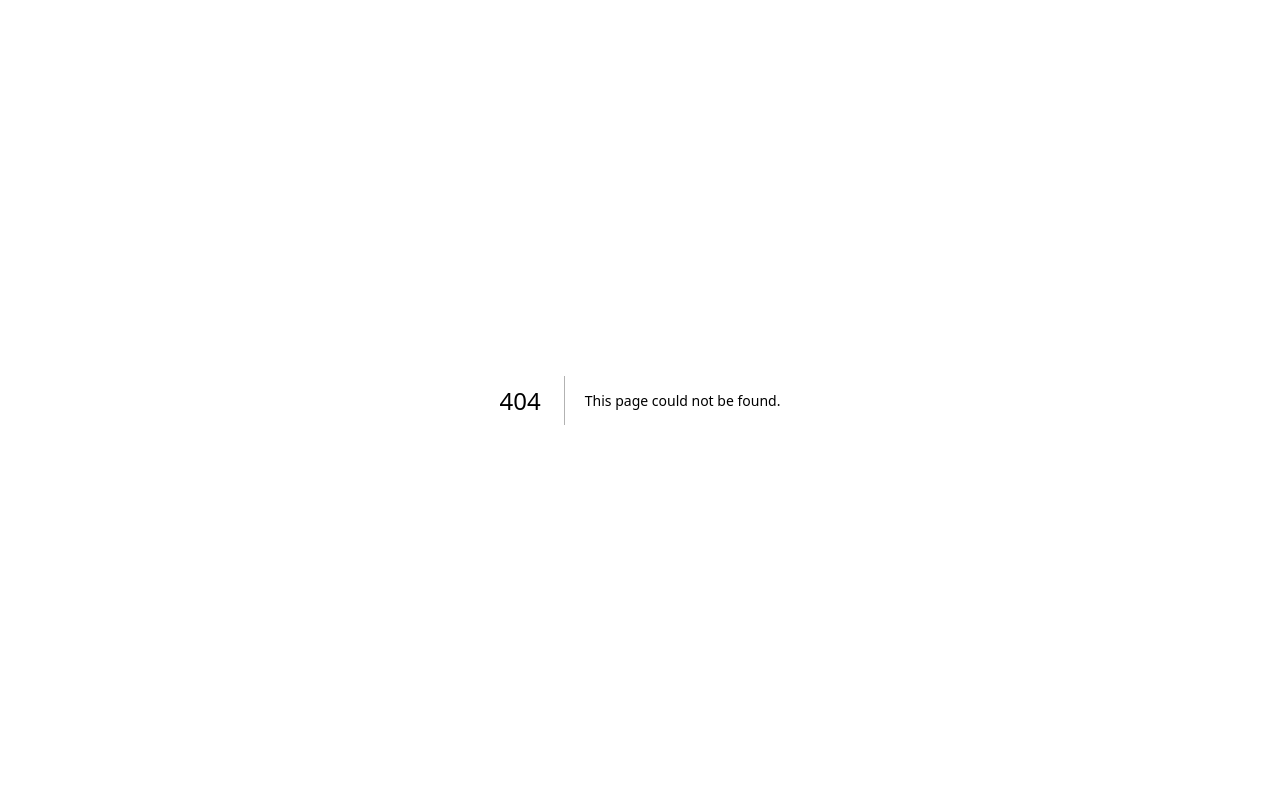
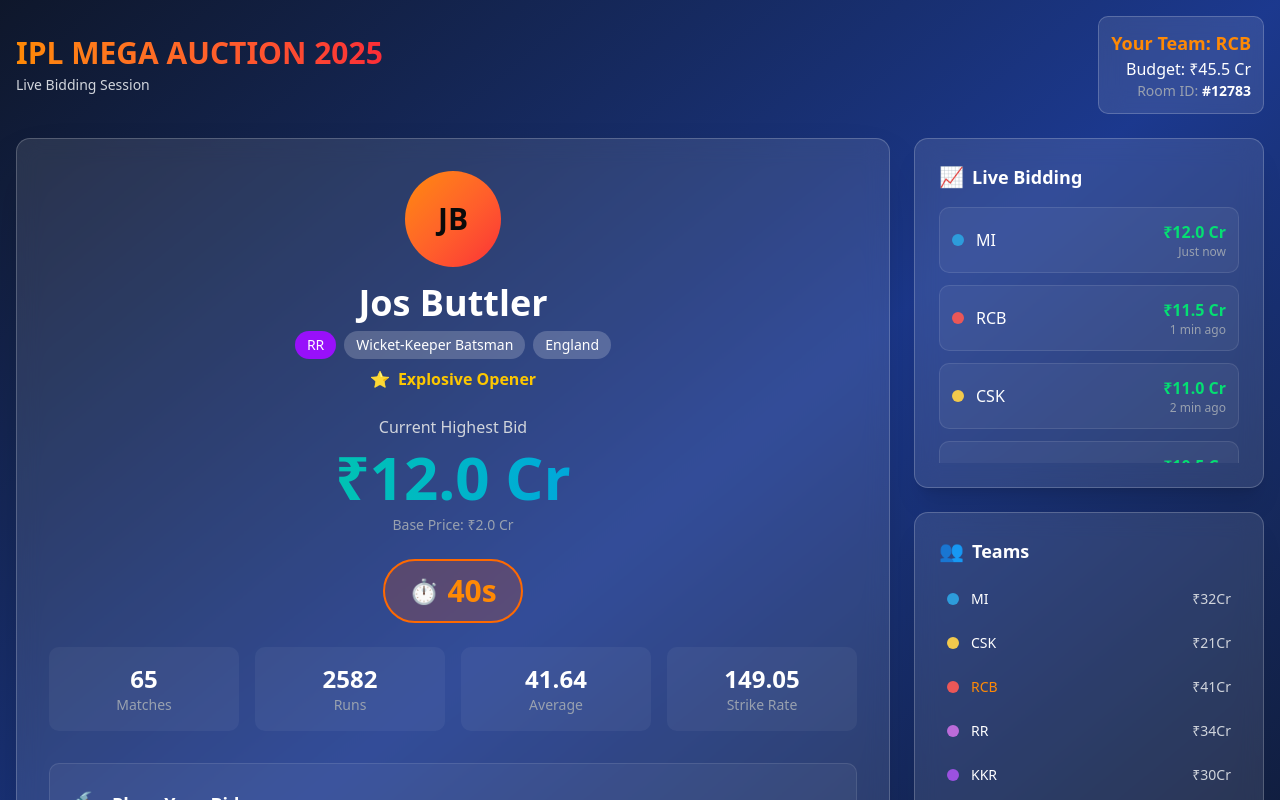
Before and after one commit to sm-bhuvan/ipl-auction, a Next.js app: page /Mainroom in a window 1280 px wide. Before the commit this address had no page. Shown: the top 800 px of the page. Built offline with nearby package versions, Linux system fonts and the light colour scheme.

Commit message:
Added Main Auction Page

```diff
--- /dev/null
+++ b/src/app/Mainroom/page.js
@@ -0,0 +1,213 @@
+"use client"
+import React, { useState, useEffect } from "react";
+
+const teams = [
+  { name: "MI", color: "#2D9CDB", budget: 32 },
+  { name: "CSK", color: "#F2C94C", budget: 21 },
+  { name: "RCB", color: "#EB5757", budget: 41 },
+  { name: "RR", color: "#BB6BD9", budget: 34 },
+  { name: "KKR", color: "#9B51E0", budget: 30 },
+  { name: "SRH", color: "#F2994A", budget: 47 },
+  { name: "DC", color: "#56CCF2", budget: 61 },
+  { name: "PBKS", color: "#D0021B", budget: 62 },
+  { name: "GT", color: "#6FCF97", budget: 52 },
+  { name: "LSG", color: "#00BCD4", budget: 42 },
+];
+
+export default function AuctionPage() {
+  const [currentBid, setCurrentBid] = useState(12.0);
+  const [timer, setTimer] = useState(45);
+  const [biddingHistory, setBiddingHistory] = useState([
+    { team: "MI", amount: 12.0, time: "Just now" },
+    { team: "RCB", amount: 11.5, time: "1 min ago" },
+    { team: "CSK", amount: 11.0, time: "2 min ago" },
+    { team: "MI", amount: 10.5, time: "3 min ago" },
+  ]);
+  const [sold, setSold] = useState(false);
+
+  useEffect(() => {
+    if (timer > 0 && !sold) {
+      const t = setTimeout(() => setTimer(timer - 1), 1000);
+      return () => clearTimeout(t);
+    } else if (timer === 0) {
+      setSold(true);
+    }
+  }, [timer, sold]);
+
+  const handleBid = () => {
+    if (sold) return;
+    const nextBid = currentBid + 0.5;
+    setCurrentBid(nextBid);
+    setTimer(45);
+    setBiddingHistory([
+      { team: "RCB", amount: nextBid, time: "Just now" },
+      ...biddingHistory,
+    ]);
+  };
+
+  return (
+    <div className="min-h-screen bg-gradient-to-br from-slate-900 via-blue-900 to-slate-900 p-4">
+      {/* Header */}
+      <header className="flex justify-between items-center mb-6">
+        <div>
+          <h1 className="text-3xl font-bold bg-gradient-to-r from-orange-400 to-red-500 bg-clip-text text-transparent">
+            IPL MEGA AUCTION 2025
+          </h1>
+          <p className="text-gray-300 text-sm mt-1">Live Bidding Session</p>
+        </div>
+        <div className="text-right">
+          <div className="bg-white/10 backdrop-blur-md rounded-lg p-3 border border-white/20">
+            <div className="text-orange-400 font-semibold text-lg">Your Team: RCB</div>
+            <div className="text-white">Budget: ₹45.5 Cr</div>
+            <div className="text-gray-400 text-sm">Room ID: <span className="font-semibold text-white">#12783</span></div>
+          </div>
+        </div>
+      </header>
+
+      <div className="flex gap-6">
+        {/* Player Card */}
+        <div className="flex-1">
+          <div className="bg-white/10 backdrop-blur-md border border-white/20 rounded-xl p-8 shadow-2xl">
+            {/* Player Header */}
+            <div className="text-center mb-6">
+              <div className="w-24 h-24 bg-gradient-to-br from-orange-400 to-red-500 rounded-full mx-auto mb-4 flex items-center justify-center text-3xl font-bold">
+                JB
+              </div>
+              <h2 className="text-4xl font-bold text-white mb-2">Jos Buttler</h2>
+              <div className="flex items-center justify-center space-x-2 mb-2">
+                <span className="bg-purple-600 text-white px-3 py-1 rounded-full text-sm font-medium">RR</span>
+                <span className="bg-white/20 text-white px-3 py-1 rounded-full text-sm">Wicket-Keeper Batsman</span>
+                <span className="bg-white/20 text-white px-3 py-1 rounded-full text-sm">England</span>
+              </div>
+              <div className="flex items-center justify-center space-x-2">
+                <span className="text-yellow-400">⭐</span>
+                <p className="text-yellow-400 font-semibold">Explosive Opener</p>
+              </div>
+            </div>
+
+            {/* Current Bid */}
+            <div className="text-center mb-6">
+              <p className="text-gray-300 mb-2">Current Highest Bid</p>
+              <p className="text-6xl font-bold bg-gradient-to-r from-green-400 to-blue-500 bg-clip-text text-transparent">
+                ₹{currentBid.toFixed(1)} Cr
+              </p>
+              <p className="text-gray-400 text-sm mt-2">Base Price: ₹2.0 Cr</p>
+            </div>
+
+            {/* Timer */}
+            <div className="text-center mb-6">
+              <div className={`inline-flex items-center space-x-2 px-6 py-3 rounded-full border-2 ${
+                timer <= 10 ? 'border-red-500 bg-red-600/20' : 'border-orange-500 bg-orange-600/20'
+              }`}>
+                <span className="text-2xl">⏱</span>
+                <span className={`text-3xl font-bold ${timer <= 10 ? 'text-red-400' : 'text-orange-400'}`}>
+                  {timer}s
+                </span>
+              </div>
+            </div>
+
+            {/* Sold Banner */}
+            {sold && (
+              <div className="text-center mb-6">
+                <div className="bg-gradient-to-r from-red-600 to-red-500 inline-block px-8 py-3 rounded-full text-white font-bold text-xl shadow-lg">
+                  👑 SOLD!
+                </div>
+              </div>
+            )}
+
+            {/* Stats */}
+            <div className="grid grid-cols-2 md:grid-cols-4 gap-4 mb-8">
+              <div className="text-center p-4 bg-white/5 rounded-lg">
+                <p className="text-2xl font-bold text-white">65</p>
+                <p className="text-sm text-gray-400">Matches</p>
+              </div>
+              <div className="text-center p-4 bg-white/5 rounded-lg">
+                <p className="text-2xl font-bold text-white">2582</p>
+                <p className="text-sm text-gray-400">Runs</p>
+              </div>
+              <div className="text-center p-4 bg-white/5 rounded-lg">
+                <p className="text-2xl font-bold text-white">41.64</p>
+                <p className="text-sm text-gray-400">Average</p>
+              </div>
+              <div className="text-center p-4 bg-white/5 rounded-lg">
+                <p className="text-2xl font-bold text-white">149.05</p>
+                <p className="text-sm text-gray-400">Strike Rate</p>
+              </div>
+            </div>
+
+            {/* Bidding Interface */}
+            {!sold && (
+              <div className="space-y-4 p-6 bg-white/5 rounded-lg border border-white/10">
+                <div className="flex items-center space-x-2 mb-4">
+                  <span className="text-2xl">🔨</span>
+                  <span className="text-white font-semibold text-lg">Place Your Bid</span>
+                </div>
+
+                <div className="text-center">
+                  <button
+                    onClick={handleBid}
+                    className="bg-gradient-to-r from-orange-500 to-red-500 hover:from-orange-600 hover:to-red-600 text-white font-bold py-4 px-8 rounded-full transition-all duration-300 transform hover:scale-105 shadow-lg text-lg"
+                  >
+                    ⚡ BID NOW
+                  </button>
+                </div>
+              </div>
+            )}
+          </div>
+        </div>
+
+        {/* Right Sidebar */}
+        <div className="w-[350px] space-y-6">
+          {/* Live Bidding */}
+          <div className="bg-white/10 backdrop-blur-md border border-white/20 rounded-xl p-6 shadow-xl">
+            <div className="flex items-center space-x-2 mb-4">
+              <span className="text-green-400 text-xl">📈</span>
+              <h3 className="text-white font-semibold text-lg">Live Bidding</h3>
+            </div>
+            <div className="space-y-3 max-h-64 overflow-y-auto">
+              {biddingHistory.map((bid, index) => (
+                <div key={index} className="flex items-center justify-between p-3 bg-white/5 rounded-lg border border-white/10">
+                  <div className="flex items-center space-x-3">
+                    <div
+                      className="w-3 h-3 rounded-full"
+                      style={{ backgroundColor: teams.find(t => t.name === bid.team)?.color || '#888' }}
+                    ></div>
+                    <span className="text-white font-medium">{bid.team}</span>
+                  </div>
+                  <div className="text-right">
+                    <div className="text-green-400 font-bold">₹{bid.amount.toFixed(1)} Cr</div>
+                    <div className="text-xs text-gray-400">{bid.time}</div>
+                  </div>
+                </div>
+              ))}
+            </div>
+          </div>
+
+          {/* Teams */}
+          <div className="bg-white/10 backdrop-blur-md border border-white/20 rounded-xl p-6 shadow-xl">
+            <div className="flex items-center space-x-2 mb-4">
+              <span className="text-blue-400 text-xl">👥</span>
+              <h3 className="text-white font-semibold text-lg">Teams</h3>
+            </div>
+            <div className="space-y-2">
+              {teams.map((team) => (
+                <div key={team.name} className="flex items-center justify-between p-2 rounded-lg hover:bg-white/5 transition-colors">
+                  <div className="flex items-center space-x-3">
+                    <div
+                      className="w-3 h-3 rounded-full"
+                      style={{ backgroundColor: team.color }}
+                    ></div>
+                    <span className={`text-sm font-medium ${team.name === 'RCB' ? 'text-orange-400' : 'text-white'}`}>
+                      {team.name}
+                    </span>
+                  </div>
+                  <span className="text-gray-300 text-sm">₹{team.budget}Cr</span>
+                </div>
+              ))}
+            </div>
+          </div>
+        </div>
+      </div>
+    </div>
+  );
+}
```
